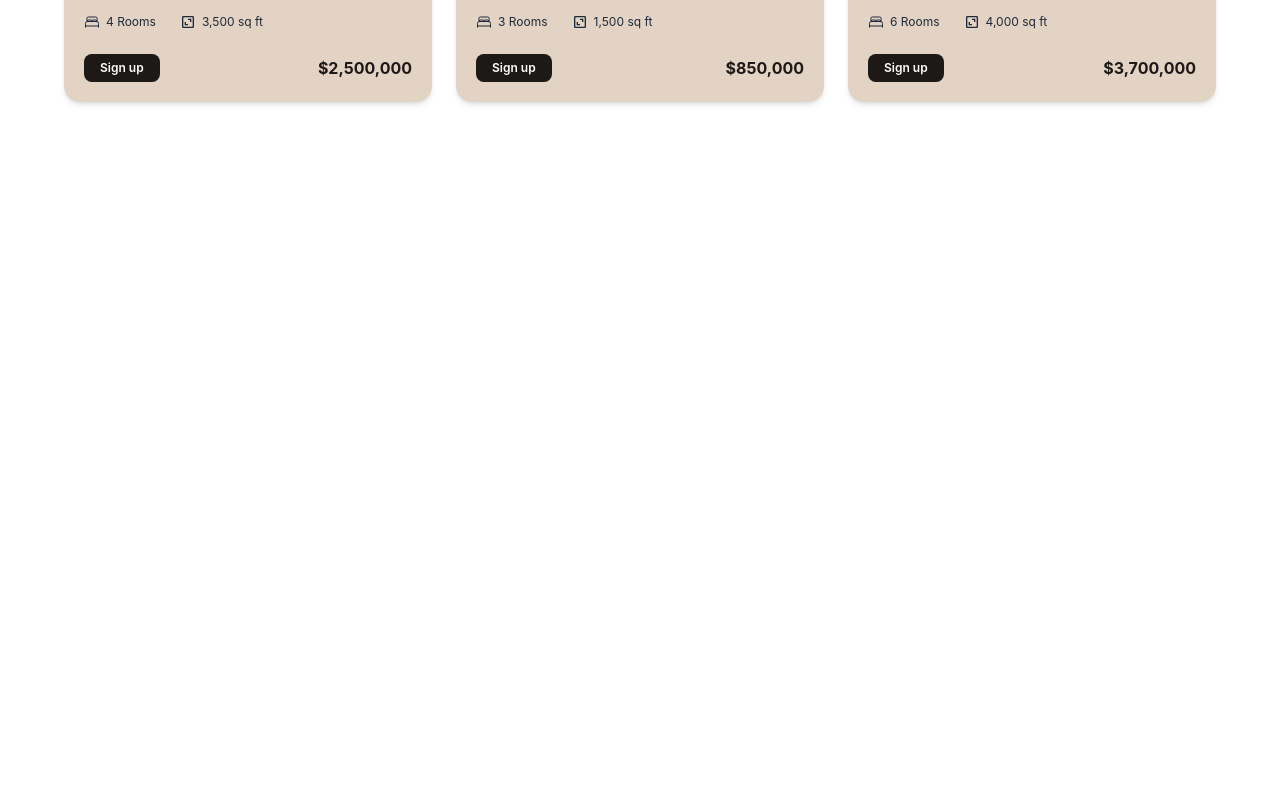
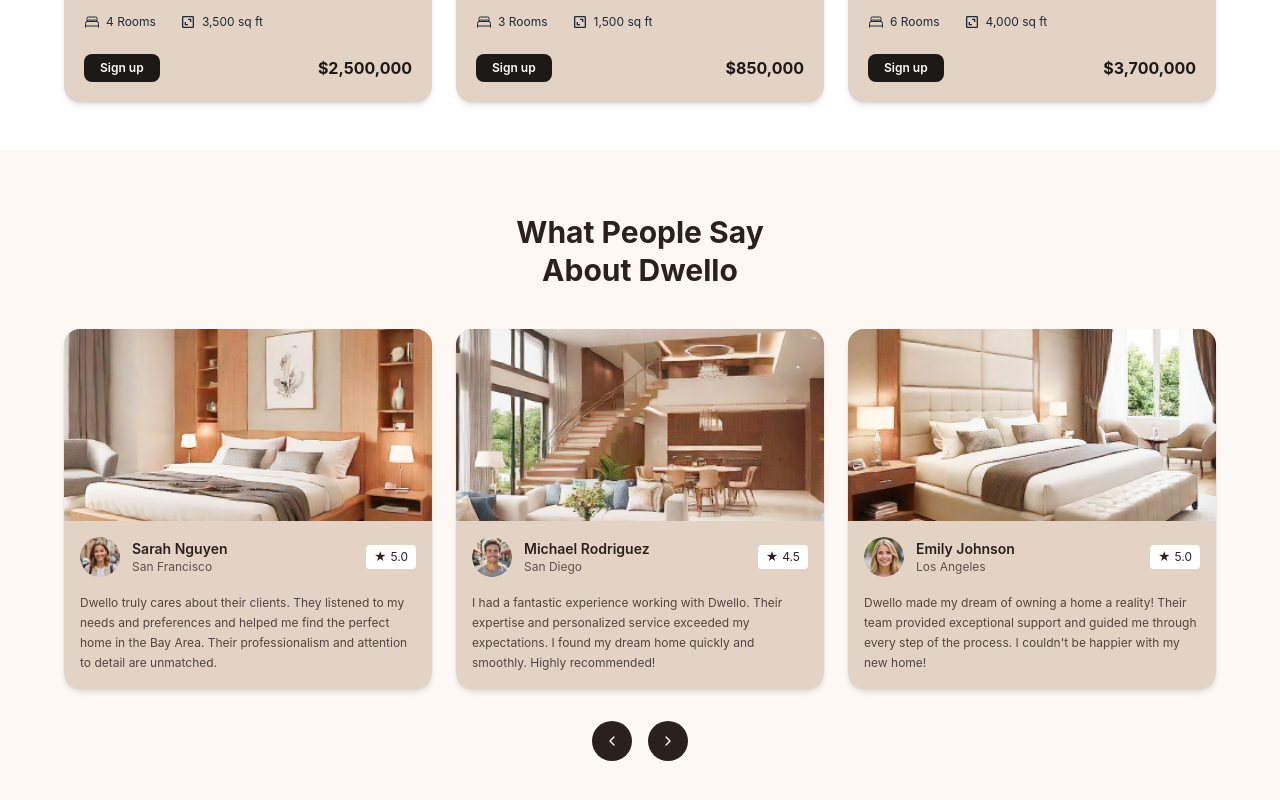
Before and after one commit to ahebabshamilbaryaw-tech/myTravelinprogramming, a React (Vite) app in the folder dream-home/: page / in a window 1280 px wide. Shown: the part 2088-2888 px from the top of the page. Before the commit the page ends 2238 px from the top, so only its background shows below. Built offline with nearby package versions, Linux system fonts and the light colour scheme.

Commit message:
feat: add testimonial section

```diff
--- a/dream-home/src/App.jsx
+++ b/dream-home/src/App.jsx
@@ -3,6 +3,7 @@ import Hero from './component/Hero';
 import About from './component/About';
 import WhyChooseUs from './component/WhyChooseUs';
 import PopularResidences from './component/PopularResidense';
+import Coment from './component/coment';
 function App() {
   return (
     <div>
@@ -11,5 +12,6 @@ function App() {
        <About />
        <WhyChooseUs />
        <PopularResidences/>
+        <Coment />
     </div>)}
 export default App;
--- /dev/null
+++ b/dream-home/src/component/Coment.jsx
@@ -0,0 +1,232 @@
+import { FiChevronLeft, FiChevronRight } from 'react-icons/fi'
+
+import House1 from '../assets/images/comment-Images/img-1.png'
+import House2 from '../assets/images/comment-Images/img-2.png'
+import House3 from '../assets/images/comment-Images/img-3.png'
+
+import Profile1 from '../assets/images/comment-Images/profile/profile-1.png'
+import Profile2 from '../assets/images/comment-Images/profile/profile-2.png'
+import Profile3 from '../assets/images/comment-Images/profile/profile-3.png'
+
+
+function Coment() {
+  return (
+    <section className="bg-[#fdf8f4] px-8 py-16">
+
+      {/* Heading */}
+      <div className="text-center">
+        <h2 className="text-3xl font-bold leading-tight text-[#2b211c]">
+          What People Say
+          <br />
+          About Dwello
+        </h2>
+      </div>
+
+
+      {/* Testimonial Cards */}
+      <div className="mx-auto mt-10 grid max-w-6xl grid-cols-1 gap-6 md:grid-cols-3">
+
+
+        {/* Card 1 */}
+        <div className="overflow-hidden rounded-2xl bg-[#e3d3c4] shadow-md">
+
+          {/* House Image */}
+          <img
+            src={House1}
+            alt="House"
+            className="h-48 w-full object-cover"
+          />
+
+          {/* Card Content */}
+          <div className="p-4">
+
+            {/* Profile + Rating */}
+            <div className="flex items-center justify-between">
+
+              {/* Profile */}
+              <div className="flex items-center gap-3">
+
+                <img
+                  src={Profile1}
+                  alt="Sarah Nguyen"
+                  className="h-10 w-10 rounded-full object-cover"
+                />
+
+                <div>
+                  <h3 className="text-sm font-semibold text-[#2b211c]">
+                    Sarah Nguyen
+                  </h3>
+
+                  <p className="text-xs text-[#5f514a]">
+                    San Francisco
+                  </p>
+                </div>
+
+              </div>
+
+
+              {/* Rating */}
+              <div className="flex items-center gap-1 rounded bg-white px-2 py-1 text-xs text-[#2b211c]">
+                <span>★</span>
+                <span>5.0</span>
+              </div>
+
+            </div>
+
+
+            {/* Comment */}
+            <p className="mt-4 text-xs leading-5 text-[#4f4641]">
+              Dwello truly cares about their clients.
+              They listened to my needs and preferences
+              and helped me find the perfect home in the Bay Area.
+              Their professionalism and attention to detail are unmatched.
+            </p>
+
+          </div>
+
+        </div>
+
+
+
+        {/* Card 2 */}
+        <div className="overflow-hidden rounded-2xl bg-[#e3d3c4] shadow-md">
+
+          {/* House Image */}
+          <img
+            src={House2}
+            alt="House"
+            className="h-48 w-full object-cover"
+          />
+
+          {/* Card Content */}
+          <div className="p-4">
+
+            {/* Profile + Rating */}
+            <div className="flex items-center justify-between">
+
+              {/* Profile */}
+              <div className="flex items-center gap-3">
+
+                <img
+                  src={Profile2}
+                  alt="Michael Rodriguez"
+                  className="h-10 w-10 rounded-full object-cover"
+                />
+
+                <div>
+                  <h3 className="text-sm font-semibold text-[#2b211c]">
+                    Michael Rodriguez
+                  </h3>
+
+                  <p className="text-xs text-[#5f514a]">
+                    San Diego
+                  </p>
+                </div>
+
+              </div>
+
+
+              {/* Rating */}
+              <div className="flex items-center gap-1 rounded bg-white px-2 py-1 text-xs text-[#2b211c]">
+                <span>★</span>
+                <span>4.5</span>
+              </div>
+
+            </div>
+
+
+            {/* Comment */}
+            <p className="mt-4 text-xs leading-5 text-[#4f4641]">
+              I had a fantastic experience working with Dwello.
+              Their expertise and personalized service exceeded my
+              expectations. I found my dream home quickly and smoothly.
+              Highly recommended!
+            </p>
+
+          </div>
+
+        </div>
+
+
+
+        {/* Card 3 */}
+        <div className="overflow-hidden rounded-2xl bg-[#e3d3c4] shadow-md">
+
+          {/* House Image */}
+          <img
+            src={House3}
+            alt="House"
+            className="h-48 w-full object-cover"
+          />
+
+          {/* Card Content */}
+          <div className="p-4">
+
+            {/* Profile + Rating */}
+            <div className="flex items-center justify-between">
+
+              {/* Profile */}
+              <div className="flex items-center gap-3">
+
+                <img
+                  src={Profile3}
+                  alt="Emily Johnson"
+                  className="h-10 w-10 rounded-full object-cover"
+                />
+
+                <div>
+                  <h3 className="text-sm font-semibold text-[#2b211c]">
+                    Emily Johnson
+                  </h3>
+
+                  <p className="text-xs text-[#5f514a]">
+                    Los Angeles
+                  </p>
+                </div>
+
+              </div>
+
+
+              {/* Rating */}
+              <div className="flex items-center gap-1 rounded bg-white px-2 py-1 text-xs text-[#2b211c]">
+                <span>★</span>
+                <span>5.0</span>
+              </div>
+
+            </div>
+
+
+            {/* Comment */}
+            <p className="mt-4 text-xs leading-5 text-[#4f4641]">
+              Dwello made my dream of owning a home a reality!
+              Their team provided exceptional support and guided me
+              through every step of the process. I couldn't be happier
+              with my new home!
+            </p>
+
+          </div>
+
+        </div>
+
+      </div>
+
+
+      {/* Navigation Buttons */}
+      <div className="mt-8 flex justify-center gap-4">
+
+        <button className="flex h-10 w-10 items-center justify-center rounded-full bg-[#2b211c] text-white">
+          <FiChevronLeft />
+        </button>
+
+        <button className="flex h-10 w-10 items-center justify-center rounded-full bg-[#2b211c] text-white">
+          <FiChevronRight />
+        </button>
+
+      </div>
+
+    </section>
+  )
+}
+
+
+export default Coment
--- a/dream-home/src/component/PopularResidense.jsx
+++ b/dream-home/src/component/PopularResidense.jsx
@@ -4,7 +4,6 @@ import { BiArea } from 'react-icons/bi'
 import Image1 from '../assets/images/popularResidence/img-1.png'
 import Image2 from '../assets/images/popularResidence/img-2.png'
 import Image3 from '../assets/images/popularResidence/img-3.png'
-
 function PopularResidence() {
   return (
     <section className="bg-white px-16 py-12">
```
